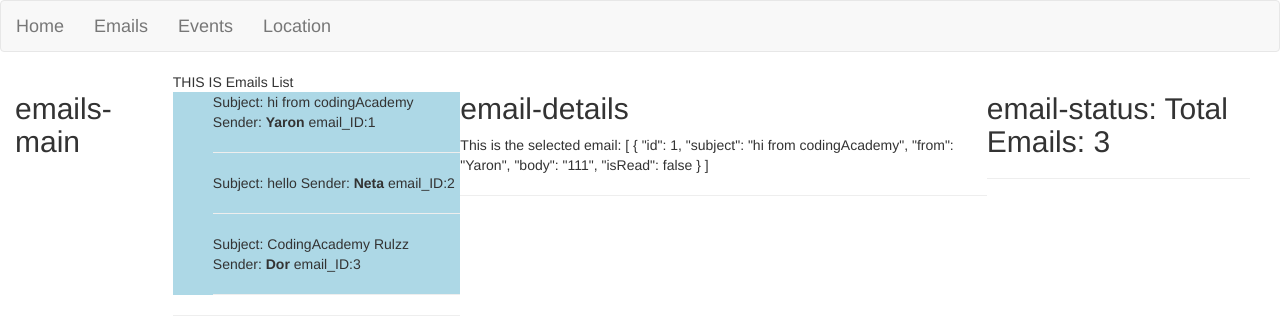
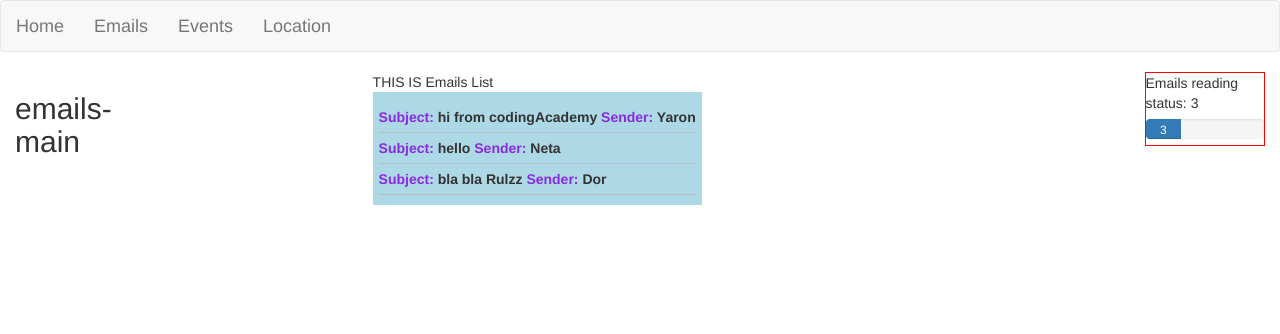
Before and after one commit to guylil/vue-sprint3, a Vue app: page /emails in a window 1280 px wide. Shown: the top 334 px of the page. Built offline with nearby package versions, Linux system fonts and the light colour scheme.

Commit message:
preview fix

```diff
--- a/src/components/emails/email-app.vue
+++ b/src/components/emails/email-app.vue
@@ -6,6 +6,8 @@
       <email-list :emails="emails" @openEmail="selectEmail">
       </email-list>
       <email-details :selectedEmail="selectedEmail"></email-details>
+    </div>
+    <div>
       <email-status :emails="emails"></email-status>
     </div>
 
@@ -21,24 +23,27 @@
 
     data() {
       return {
-        msg: 'Hello-main-email',
-        emails: [{ id: 1, subject: 'hi from codingAcademy', from: 'Yaron', body: '111', isRead: false },
-        { id: 2, subject: 'hello', from: 'Neta', body: '222', isRead: false },
-        { id: 3, subject: 'CodingAcademy Rulzz', from: 'Dor', body: '333', isRead: false }
+        msg: 'Lorem Ipsum',
+        emails: [
+            { id: 1, subject: 'hi from codingAcademy', from: 'Yaron', body: '111', isRead: false },
+            { id: 2, subject: 'hello', from: 'Neta', body: '222', isRead: false },
+            { id: 3, subject: 'bla bla Rulzz', from: 'Dor', body: '333', isRead: false }
         ],
-        selectedEmail: { id: 10, subject: 'CodingAcademy', from: 'Yaron', body: '111', isRead: false }
+        selectedEmail: {}
+          //id: 10, subject: 'CodingAcademy', from: 'Yaron', body: '111', isRead: false
       }
     },
     methods: {
       selectEmail(emailId) {
-        console.log('Email id selected: ', emailId);
-        this.selectedEmail = this.emails.filter((email) => { return (email.id === emailId) });
-// TODO CHANGE READ STATUS
+        this.selectedEmail = this.emails.filter((email) => { return (email.id === emailId) })[0];
+        // change read status
+        this.selectedEmail.isRead = true;
+        // console.log('Email id selected: ', this.selectedEmail);
       }
     },
     computed: {},
     mounted() {
-      this.selectedEmail = this.emails.filter((email) => { return (email.id === 1) });
+      // this.selectedEmail = this.emails.filter((email) => { return (email.id === 1) });
     },
     components: {
       'email-list': EmailList,
@@ -50,9 +55,17 @@
 
 </script>
 
-<style scoped>
+<style>
   .container {
     display: flex;
     justify-content: space-between;
   }
+
+  .caption {
+    color: blueviolet;
+  }
+
+  .border {
+    border: solid 1px red;
+  }
 </style>
--- a/src/components/emails/email-details.vue
+++ b/src/components/emails/email-details.vue
@@ -1,16 +1,25 @@
 <template>
-<section>
 
-    <h2>email-details</h2>
-    <section>This is the selected email: {{selectedEmail}}</section>
-    <hr>
-</section>
+  <section>
+    <br />
+    <!-- selectedEmail is an empty object at first view of the page -->
+    <!-- show content if the pbject has value (selected-email) -->
+    <div v-show="selectedEmail.from" class="single_email_wrapper"
+         >
+      <div><span class="caption">From:</span> {{selectedEmail.from}}</div>
+      <div><span class="caption">Subject:</span> {{selectedEmail.subject}}</div>
+      <div>{{selectedEmail.body}}</div>
+    </div>
+  </section>
+
 </template>
 
 <script>
 
   export default {
-    props:{selectedEmail:{}},
+    props:{
+      selectedEmail:{}
+    },
     data() {
       return {
       }
@@ -27,4 +36,16 @@
 </script>
 
 <style scoped>
+.single_email_wrapper{
+  box-shadow: 0 1px 5px #000000;
+  border-radius: 3px;
+  padding: 3px;
+}
+
+.single_email_wrapper > DIV{
+  padding: 4px 0;
+}
+
+.border{border: solid 1px green;}
+
 </style>
--- a/src/components/emails/email-list.vue
+++ b/src/components/emails/email-list.vue
@@ -1,23 +1,21 @@
 <template>
   <section> THIS IS Emails List
 
-    <ul>
+    <ul class="emails_list">
       <li v-for="(currEmail, idx) in emails">
         <email-preview :item="currEmail"
-                        @openItem="$emit('openEmail',currEmail.id)">
-
+                        @openItem="$emit('openEmail', $event)">
         </email-preview>
-
       </li>
     </ul>
-    <hr>
   </section>
 </template>
 
 <script>
   import EmailPreview from './email-preview.vue'
   export default {
-    props:{emails:{}
+    props:{
+      emails:{}
     },
     data() {
       return {
@@ -36,9 +34,12 @@
 </script>
 
 <style scoped>
-ul{
+.emails_list{
   list-style-type: none;
   background-color: lightblue;
+  padding: 10px 6px;
+}
+.emails_list > LI{
   cursor: pointer;
 }
 
--- a/src/components/emails/email-preview.vue
+++ b/src/components/emails/email-preview.vue
@@ -1,12 +1,10 @@
 
 <!--Here I tryied to treat an Eamil as an Item-->
 <template>
-  <section @click="openItem" >
-    Subject: {{item.subject}}
-    Sender: <strong> {{item.from}}</strong>
-    email_ID:{{item.id}}
-    <hr>
-  </section>
+  <div class="emails_head" @click="$emit('openItem', item.id)" :style="(item.isRead) ? 'font-weight: normal' : 'font-weight: bold'">
+    <span class="caption">Subject:</span> {{item.subject}}
+    <span class="caption">Sender:</span> {{item.from}}
+  </div>
 </template>
 
 <script>
@@ -23,9 +21,9 @@
       }
     },
     methods: {
-      openItem(){
-        this.$emit('openItem',{itemId: this.item.id})
-      }
+      // openItem(){
+      //   this.$emit('openItem', this.item.id)
+      // }
     },
     computed: {},
     components: {
@@ -36,4 +34,8 @@
 </script>
 
 <style scoped>
+.emails_head{
+  border-bottom: solid 1px silver;
+  padding: 5px 0;
+}
 </style>
--- a/src/components/emails/email-status.vue
+++ b/src/components/emails/email-status.vue
@@ -1,20 +1,31 @@
 <template>
-<section>
+  <section>
+    <div class="border">
+      Emails reading status: {{emails.length}}
 
-    <h2>email-status: Total Emails: {{emails.length}}</h2>
+      <div class="progress active">
+        <div class="progress-bar"
+              style="width:0%; line-height:22px;"
+              :style="{width: emails.length*10+'%'}">
+                {{emails.length}}
+        </div>
 
-    <hr>
-</section>
+      </div>
+
+    </div>
+
+  </section>
 </template>
 
 <script>
 
   export default {
-    props:{emails: {}
+    props:{
+      emails: {}
     },
     data() {
       return {
-        msg: 'Hello-email-status'
+        msg: 'Lorem Ipsum'
       }
     },
     methods: {},
@@ -27,4 +38,7 @@
 </script>
 
 <style scoped>
+  .progress {
+    margin: 6px 0;
+  }
 </style>
```
